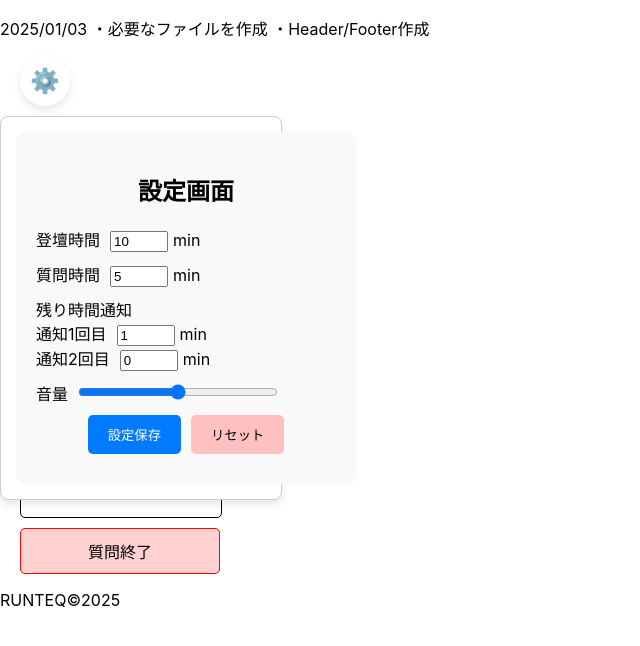
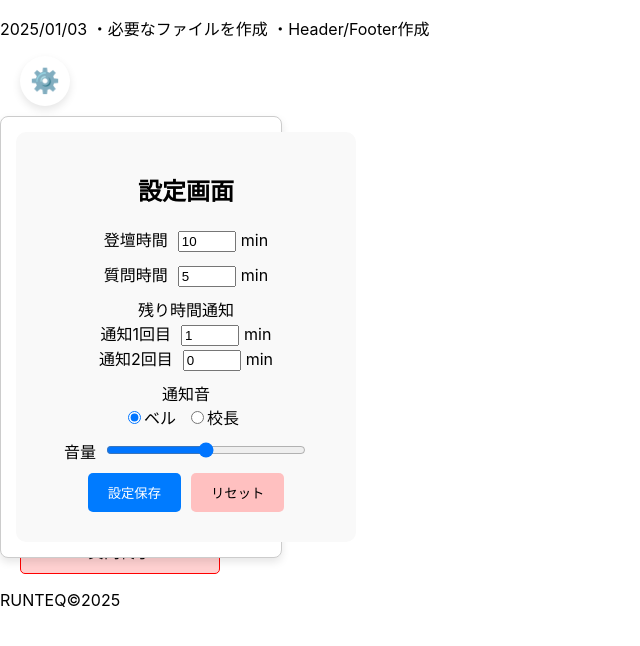
Before and after one commit to RUNTEQ-Isamin-Michi-Sakupi/lets-shuffle, a React (Create React App) app in the folder src/: page / in a window 1280 px wide. Both pictures are taken after a click on the button "⚙️". Shown: the top 646 px of the page, without its empty margins (0-640 px from the left). Built offline with nearby package versions, Linux system fonts and the light colour scheme.

Commit message:
設定画面の文字をセンター揃え

```diff
--- a/src/src/03_views/components/blocks/Setting.jsx
+++ b/src/src/03_views/components/blocks/Setting.jsx
@@ -1,35 +1,37 @@
 import React, { useState } from 'react';
 
-const Setting = ({ presentationTime, setPresentationTime, questionTime, setQuestionTime, firstNotification, setFirstNotification, secondNotification, setSecondNotification, volume, setVolume, closeMenu }) => {
+const Setting = ({ presentationTime, setPresentationTime, questionTime, setQuestionTime, firstNotification, setFirstNotification, secondNotification, setSecondNotification, closeMenu }) => {
     const [localPresentationTime, setLocalPresentationTime] = useState(presentationTime / 60); // 分単位で管理
     const [localQuestionTime, setLocalQuestionTime] = useState(questionTime / 60); // 分単位で管理
     const [localFirstNotification, setLocalFirstNotification] = useState(firstNotification / 60); // 分単位で管理
     const [localSecondNotification, setLocalSecondNotification] = useState(secondNotification / 60); // 分単位で管理
-    const [localVolume, setLocalVolume] = useState(volume); // 音量
+    const [notificationSound, setNotificationSound] = useState('ベル'); // 通知音
+    const [volume, setVolume] = useState(50); // 音量
 
     const handleSave = () => {
         setPresentationTime(localPresentationTime * 60); // 秒単位に変換して保存
         setQuestionTime(localQuestionTime * 60); // 秒単位に変換して保存
         setFirstNotification(localFirstNotification * 60); // 秒単位に変換して保存
         setSecondNotification(localSecondNotification * 60); // 秒単位に変換して保存
-        setVolume(localVolume); // 音量を保存
         console.log({
             presentationTime: localPresentationTime * 60,
             questionTime: localQuestionTime * 60,
             firstNotification: localFirstNotification * 60,
             secondNotification: localSecondNotification * 60,
-            volume: localVolume,
+            notificationSound,
+            volume,
         });
         alert('設定を保存しました！');
-        closeMenu(); // メニュー��閉じる
+        closeMenu(); // メニューを閉じる
     };
 
-    const handleReset = () => {
-        setLocalPresentationTime(10);
-        setLocalQuestionTime(5);
-        setLocalFirstNotification(1);
-        setLocalSecondNotification(0);
-        setLocalVolume(50);
+    const handleReset = () => { // リセットボタンを押したときの処理
+        setLocalPresentationTime(10); // 分単位で初期値を設定
+        setLocalQuestionTime(5); // 分単位で初期値を設定
+        setLocalFirstNotification(1); // 分単位で初期値を設定
+        setLocalSecondNotification(0); // 分単位で初期値を設定
+        setNotificationSound('ベル'); // 初期値を設定
+        setVolume(50);
     };
 
     return (
@@ -37,7 +39,7 @@ const Setting = ({ presentationTime, setPresentationTime, questionTime, setQuest
             <h2 style={{ textAlign: 'center' }}>設定画面</h2>
 
             {/* 登壇時間 */}
-            <div style={{ marginBottom: '10px' }}>
+            <div style={{ marginBottom: '10px', textAlign: 'center' }}>
                 <label>登壇時間</label>
                 <input
                     type="number"
@@ -53,7 +55,7 @@ const Setting = ({ presentationTime, setPresentationTime, questionTime, setQuest
             </div>
 
             {/* 質問時間 */}
-            <div style={{ marginBottom: '10px' }}>
+            <div style={{ marginBottom: '10px', textAlign: 'center' }}>
                 <label>質問時間</label>
                 <input
                     type="number"
@@ -69,9 +71,9 @@ const Setting = ({ presentationTime, setPresentationTime, questionTime, setQuest
             </div>
 
             {/* 残り時間通知 */}
-            <div style={{ marginBottom: '10px' }}>
+            <div style={{ marginBottom: '10px', textAlign: 'center' }}>
                 <label>残り時間通知</label>
-                <div>
+                <div style={{ textAlign: 'center' }}>
                     <label>
                         通知1回目
                         <input
@@ -87,7 +89,7 @@ const Setting = ({ presentationTime, setPresentationTime, questionTime, setQuest
                         min
                     </label>
                 </div>
-                <div>
+                <div style={{ textAlign: 'center' }}>
                     <label>
                         通知2回目
                         <input
@@ -105,13 +107,33 @@ const Setting = ({ presentationTime, setPresentationTime, questionTime, setQuest
                 </div>
             </div>
 
+            {/* 通知音 */}
+            <div style={{ marginBottom: '10px', textAlign: 'center' }}>
+                <label>通知音</label>
+                <div style={{ textAlign: 'center' }}>
+                    {['ベル', '校長'].map((sound) => (
+                        <div key={sound} style={{ display: 'inline-block', marginRight: '10px' }}>
+                            <label>
+                                <input
+                                    type="radio"
+                                    value={sound}
+                                    checked={notificationSound === sound}
+                                    onChange={(e) => setNotificationSound(e.target.value)}
+                                />
+                                {sound}
+                            </label>
+                        </div>
+                    ))}
+                </div>
+            </div>
+
             {/* 音量 */}
-            <div style={{ marginBottom: '10px' }}>
+            <div style={{ marginBottom: '10px', textAlign: 'center' }}>
                 <label>音量</label>
                 <input
                     type="range"
-                    value={localVolume}
-                    onChange={(e) => setLocalVolume(Number(e.target.value))}
+                    value={volume}
+                    onChange={(e) => setVolume(Number(e.target.value))}
                     min="0"
                     max="100"
                     style={{ marginLeft: '10px', width: '200px' }}
```
